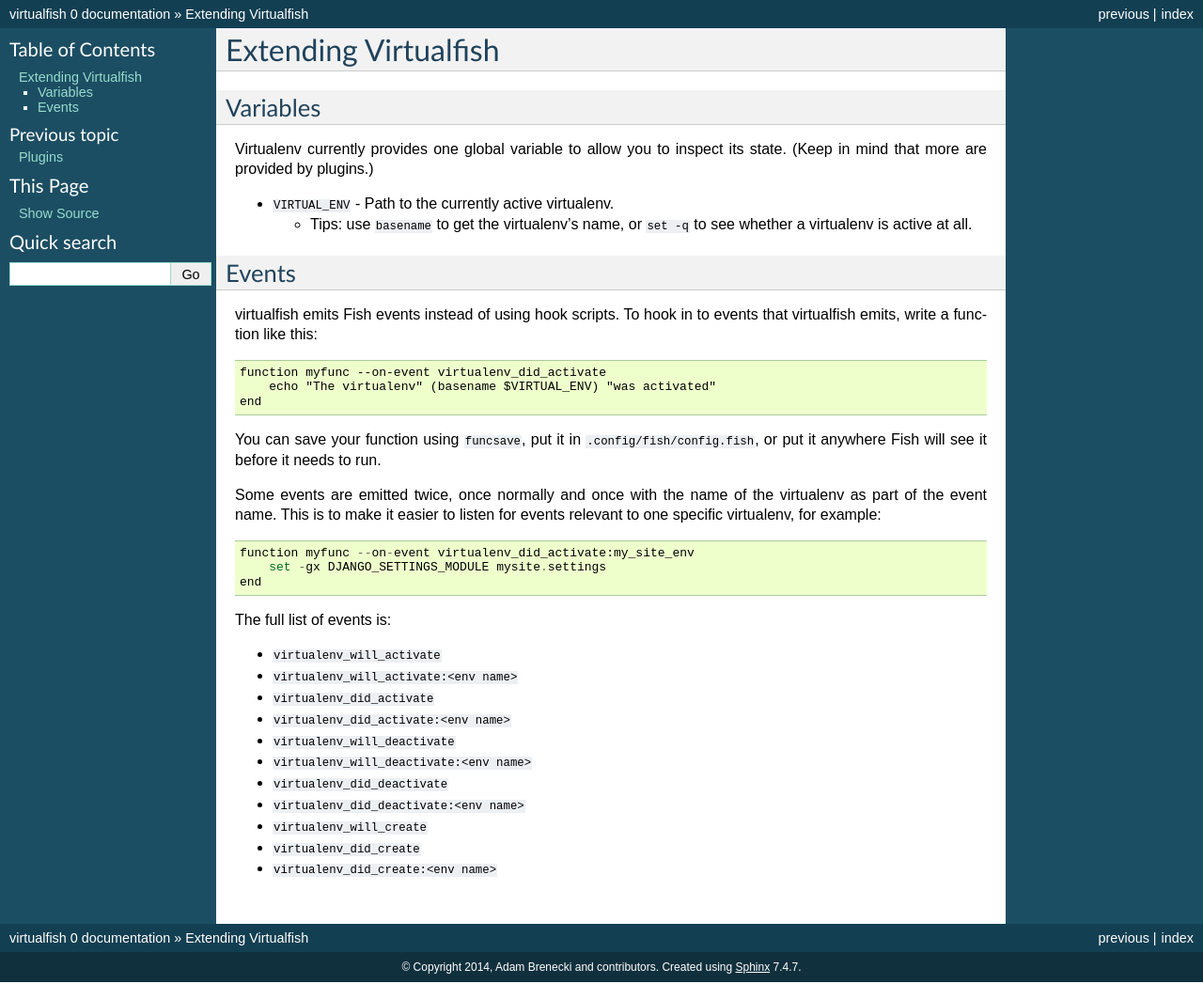
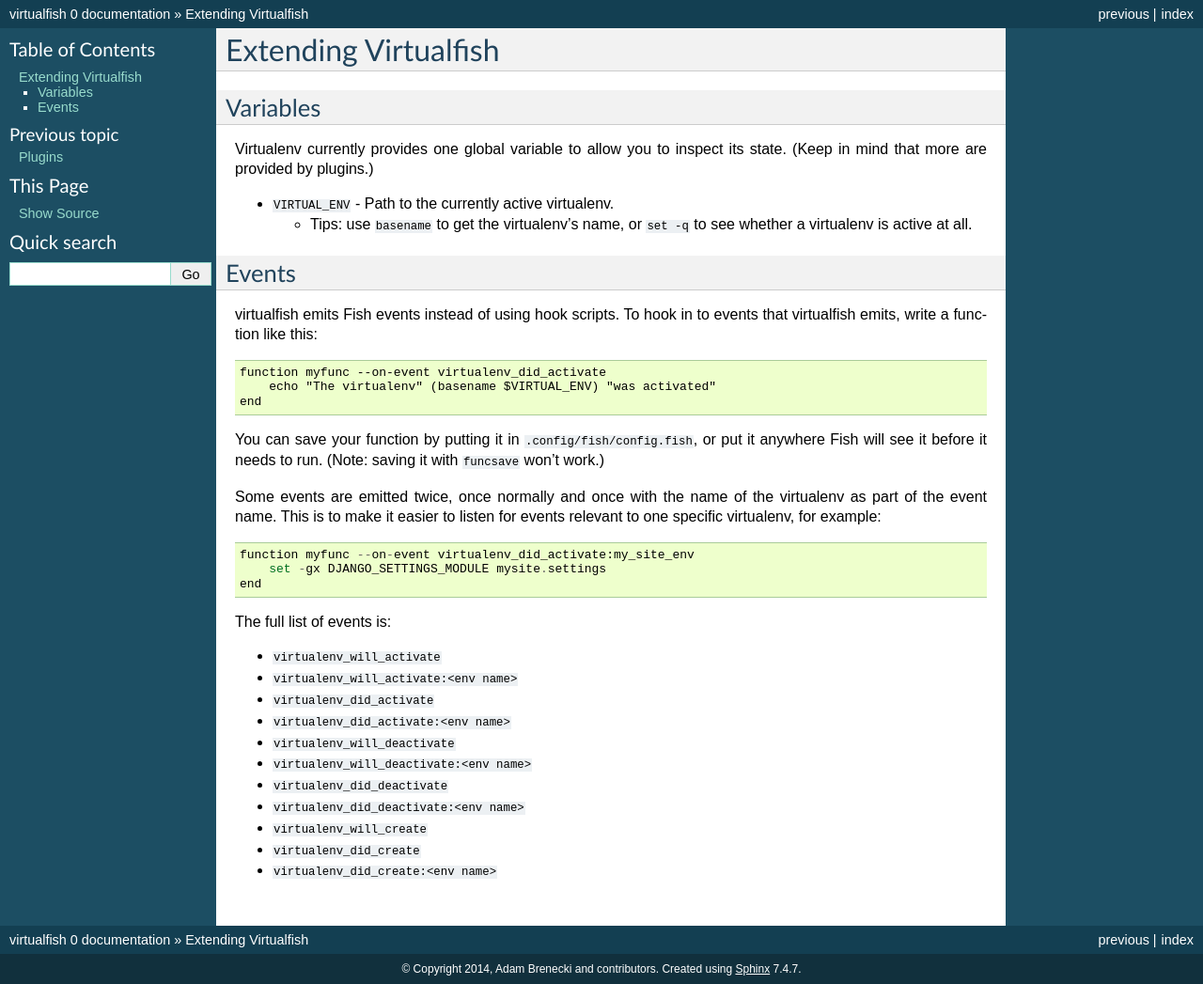
Before and after one commit to justinmayer/virtualfish, a Sphinx documentation site: the page built from docs/extend.rst, in a window 1280 px wide. Shown: the whole page at 94% size. Built offline with Sphinx 7.4.7, drawn with Linux system fonts in a browser that asks for light colours.

Commit message:
docs(extend): Remove incorrect reference to funcsave
Functions saved with funcsave won't be loaded until called, so their
event handlers won't be listening.

Closes #38

```diff
--- a/docs/extend.rst
+++ b/docs/extend.rst
@@ -25,9 +25,9 @@
         echo "The virtualenv" (basename $VIRTUAL_ENV) "was activated"
     end
 
-You can save your function using ``funcsave``, put it in
-``.config/fish/config.fish``, or put it anywhere Fish will see it before
-it needs to run.
+You can save your function by putting it in ``.config/fish/config.fish``, or
+put it anywhere Fish will see it before it needs to run. (Note: saving it with
+``funcsave`` won't work.)
 
 Some events are emitted twice, once normally and once with the name of
 the virtualenv as part of the event name. This is to make it easier to
```
